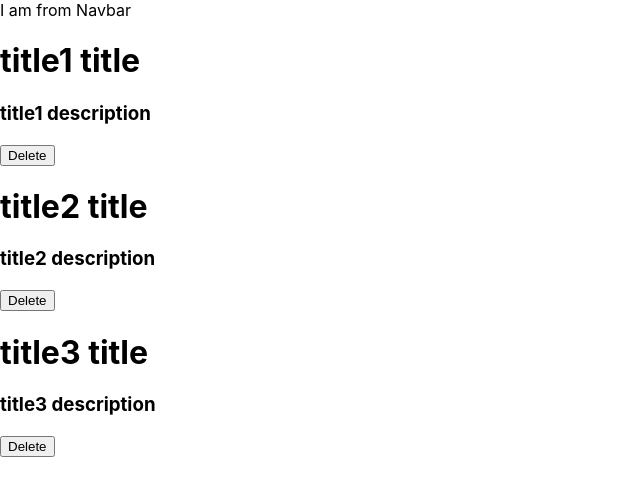
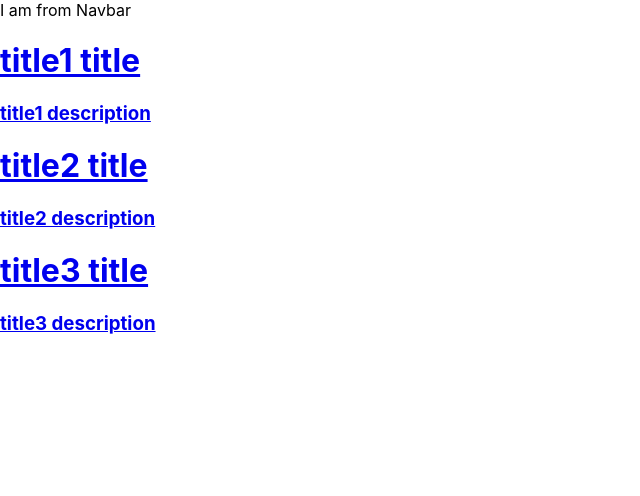
Before and after one commit to SampurnaC/react_blog_application, a React (Create React App) app: page / in a window 1280 px wide. Shown: the top 496 px of the page, without its empty margins (0-640 px from the left). Built offline with nearby package versions, Linux system fonts and the light colour scheme; data requests are answered from the project's data file.

Commit message:
link each blogs to their show page-bloglists

```diff
--- a/data/db.json
+++ b/data/db.json
@@ -1,8 +1,8 @@
 {
   "blogs": [
-    {"title": "title1 title", "description": "title1 description"},
-    {"title": "title2 title", "description": "title2 description"},
-    {"title": "title3 title", "description": "title3 description"}
+    {"title": "title1 title", "description": "title1 description", "id": 1},
+    {"title": "title2 title", "description": "title2 description", "id": 2},
+    {"title": "title3 title", "description": "title3 description", "id": 3}
 
   ]
 
--- a/src/App.js
+++ b/src/App.js
@@ -3,6 +3,7 @@
 import Home from './Home';
 import { BrowserRouter as Router, Route, Switch } from 'react-router-dom';
 import Create from './Create';
+import BlogDetails from './BlogDetails';
 
 function App() {
   return (
@@ -16,6 +17,9 @@
           <Route path="/create">
             <Create />
           </Route>
+          <Route path="/blogs/:id">
+            <BlogDetails />
+          </Route>
         </Switch>
       </div>
     </Router>
--- /dev/null
+++ b/src/BlogDetails.js
@@ -0,0 +1,12 @@
+import { useParams } from "react-router";
+
+const BlogDetails = () => {
+  const {id} = useParams();
+  return (
+    <div className="blog-details">
+      <h2>Blog Details {id} </h2>
+    </div>
+  );
+}
+
+export default BlogDetails;
--- a/src/BlogList.js
+++ b/src/BlogList.js
@@ -1,11 +1,15 @@
+import { useParams } from "react-router";
+import { Link } from "react-router-dom";
+
 const BlogList = ({blogs, handleDelete}) => {
   return (
     <div className="blog-list">
       {blogs.map((blog)=>(
         <div className="blog" key={blog.title}>
-          <h1>{blog.title}</h1>
-          <h3>{blog.description}</h3>
-          <button onClick={()=> handleDelete(blog.id)}>Delete</button>
+          <Link to={`/blogs/${blog.id}`}>
+            <h1>{blog.title}</h1>
+            <h3>{blog.description}</h3>
+          </Link>
         </div>
       ))}
     </div>
```
